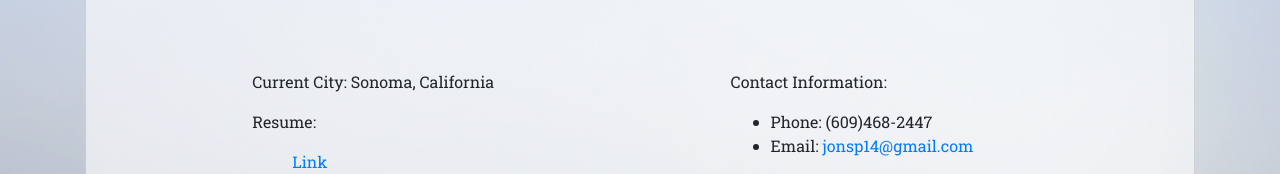
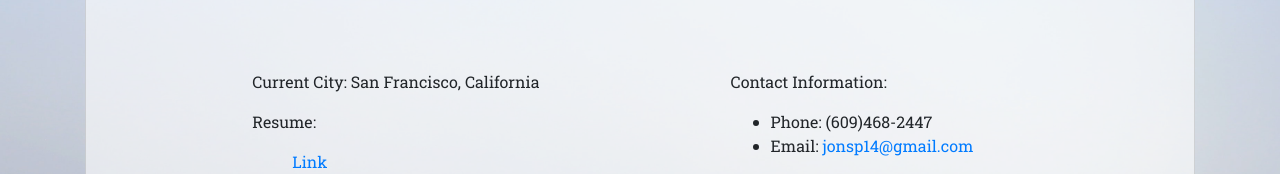
Before and after one commit to jsp117/React-Portfolio, a React (Create React App) app in the folder client/: page / in a window 1280 px wide. Shown: the part 371-545 px from the top of the page. Built offline with nearby package versions, Linux system fonts and the light colour scheme; no server answers.

Commit message:
change city

```diff
--- a/client/src/components/About/index.js
+++ b/client/src/components/About/index.js
@@ -48,7 +48,7 @@ function About() {
                             <section className="row">
 
                                 <div className="col">
-                                    <p className="card-text">Current City: Sonoma, California </p>
+                                    <p className="card-text">Current City: San Francisco, California </p>
                                     <p className="card-text">Resume: </p>
                                     <ul>
                                         <a href="https://drive.google.com/file/d/1NIDjIfyLrpxmLubJwm1z6-Uy6BTDw7PV/view?usp=sharing"
```
